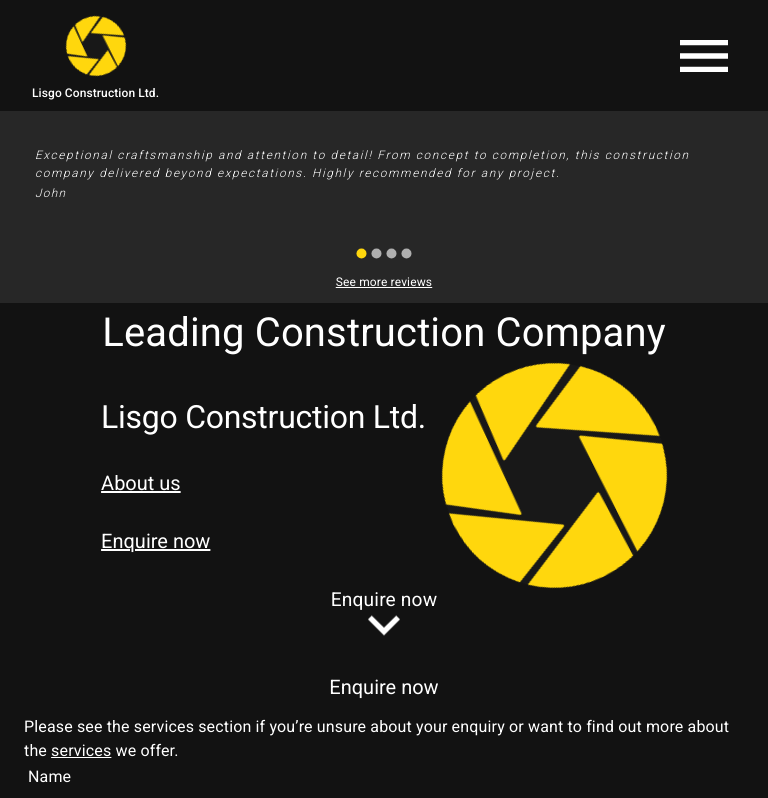
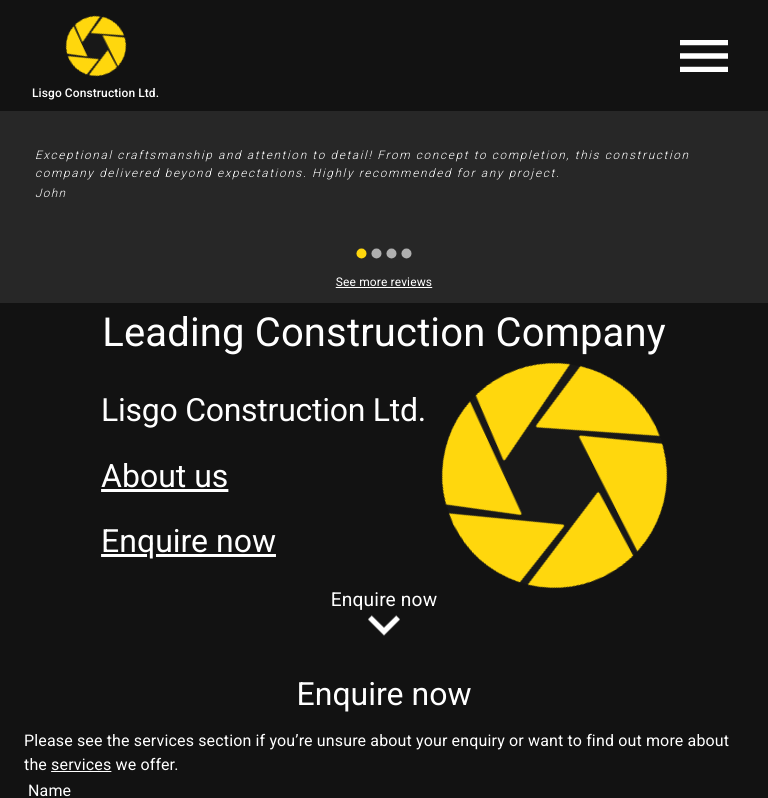
Before and after one commit to taldav8598/LisgoConstructionLtdWebsite, a React (Vite) app in the folder client/: page / in a window 768 px wide. Shown: the top 798 px of the page. Built offline with nearby package versions, Linux system fonts and the light colour scheme; no server answers.

Commit message:
fix: to enquire now form heading size

```diff
--- a/client/src/App.css
+++ b/client/src/App.css
@@ -74,7 +74,7 @@
     font-size: clamp(2rem, 2.15vw + 0.5rem, 5rem);
   }
   h3.MuiTypography-root {
-    font-size: clamp(2rem, 2.15vw + 0.5rem, 5rem);
+    font-size: clamp(2rem, 2.15vw + 0.5rem, 5rem) !important;
   }
   h4.MuiTypography-root {
     font-size: clamp(1.75rem, 2vw + 0.5rem, 5rem);
--- a/client/src/EnquireNow.css
+++ b/client/src/EnquireNow.css
@@ -81,3 +81,15 @@
     margin-right: 0.25em;
   }
 }
+
+@media only screen and (min-width: 768px) {
+  #enquire > div > h3 {
+    font-size: clamp(2rem, 2.15vw + 0.5rem, 5rem) !important;
+  }
+}
+
+@media only screen and (max-width: 768px) {
+  #enquire > div > h3 {
+    font-size: clamp(2rem, 2.15vw + 0.5rem, 5rem) !important;
+  }
+}
```
